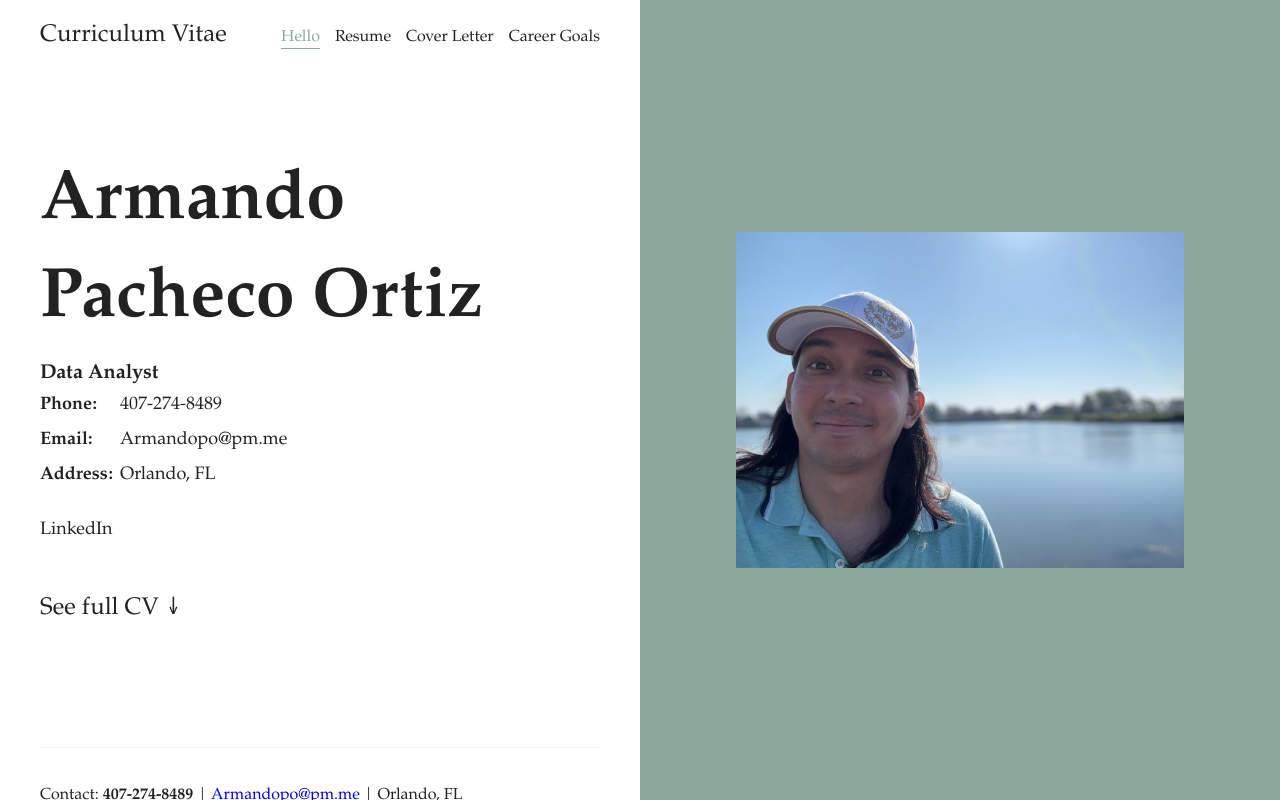
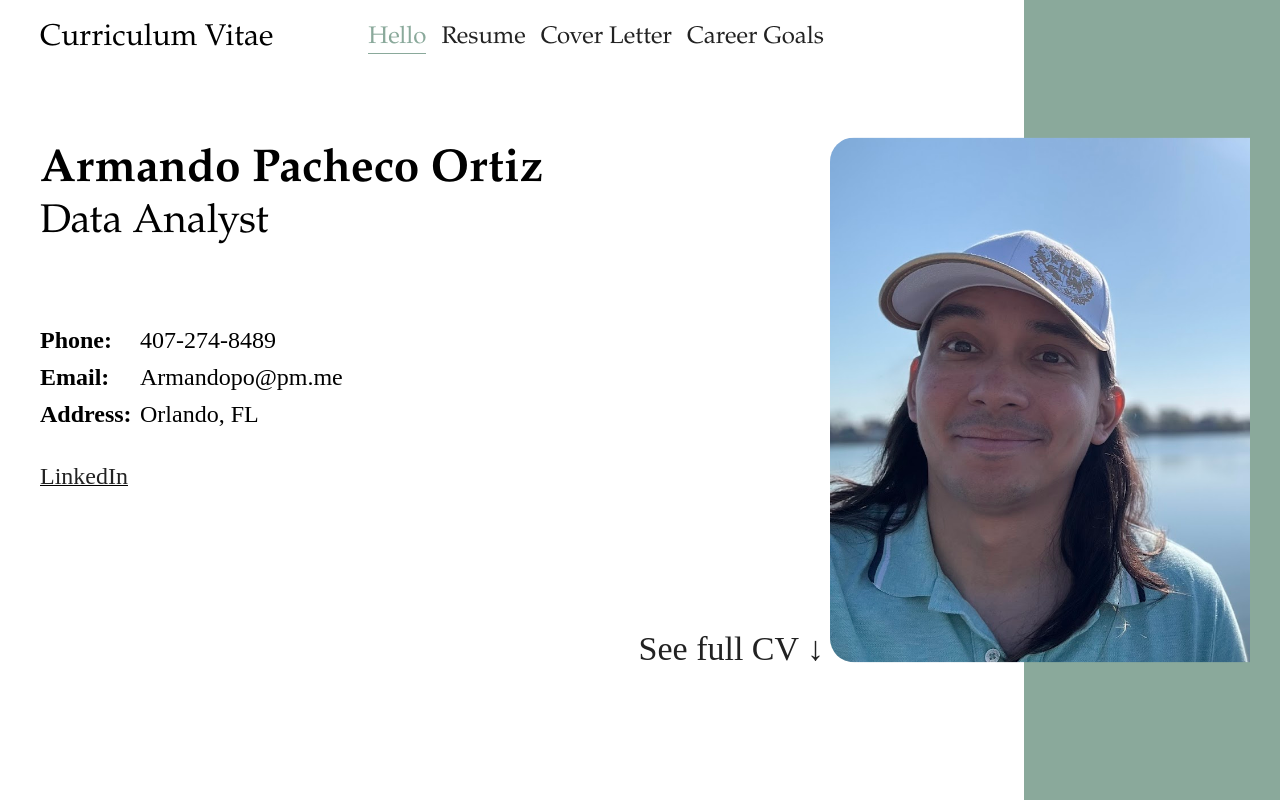
Before and after one commit to ArmandoNox/portfolio-website, a website built with webpack: page index.html in a window 1280 px wide. Built offline with nearby package versions, Linux system fonts and the light colour scheme.

Commit message:
Commit 2

```diff
--- a/css/style.css
+++ b/css/style.css
@@ -1,37 +1,35 @@
 /* Base styles */
-html {
-  color: #222;
-  font-size: 1em;
-  line-height: 1.4;
-}
-
-body {
+html, body {
+  height: 100%;
   margin: 0;
-  padding: 0;
-  font-family: 'Garamond', serif;
+  display: flex;
+  flex-direction: column;
+  overflow: hidden;
 }
 
 /* Main layout */
 main {
+  flex: 1;
   display: flex;
-  height: 100vh;
-}
+  overflow: hidden; }
 
 /* Left column styles */
 .left-column {
-  width: 50%;
+  width: 80%;
+  padding: 0 200px 0 40px;
+  box-sizing: border-box;
   overflow-y: auto;
-  padding: 0 40px;
-  box-sizing: border-box;
 }
+
+
 
 /* Right column styles */
 .right-column {
   position: fixed;
   display: flex;
-  width: 50%;
+  width: 20%;
   height: 100%;
-  background-color: #8aa99b;  /* Sage green color from examples */
+  background-color: #8aa99b;
   right: 0;
   justify-content: center;
   align-items: center;
@@ -39,9 +37,14 @@ main {
 }
 
 .right-column img {
-  max-width: 70%;
-  max-height: 70%;
-  object-fit: cover;
+  width: 700px;
+  position: absolute;
+  right: -250px;
+  top: 50%;
+  transform: translateY(-50%);
+  z-index: 1;
+  clip-path: inset(0 40% 0 0);
+  border-radius: 24px;
 }
 
 /* Header and navigation */
@@ -56,7 +59,7 @@ header {
 .curriculum-header {
   font-family: 'Garamond', serif;
   font-weight: normal;
-  font-size: 24px;
+  font-size: clamp(24px, 30px, 40px);
   margin: 0;
 }
 
@@ -71,6 +74,8 @@ nav li {
   font-family: 'Garamond', serif;
   margin-right: 15px;
   font-weight: normal;
+ font-size: clamp(18px, 24px, 30px);
+
   display: inline-block;
 }
 
@@ -106,16 +111,14 @@ nav li a.active {
 }
 
 /* Introduction section */
-.intro-section {
-  padding-top: 60px;
-}
+
 
 .name-title {
   font-family: 'Garamond', serif;
-  font-size: 70px;
+  font-size: clamp(40px, 46px, 70px);
   font-weight: bold;
-  margin: 0;
-  margin-bottom: 10px;
+ padding-top:  10px;
+  margin-bottom: 0;
 }
 
 .job-title {
@@ -139,32 +142,51 @@ nav li a.active {
 .contact-label {
   font-weight: bold;
   width: 80px;
+  font-size: 24px;
+  margin-right: 20px;
+}
+
+.contact-value {
+  font-size: 24px;
 }
 
 .social-links {
   margin-top: 30px;
+  text-decoration: underline;
+  padding-top: 5px;
+
 }
 
 .social-links a {
   color: #222;
   text-decoration: none;
-  font-size: 18px;
+  font-size: 24px;
+
 }
 
+.social-links a:hover {
+  color: #8aa99b;
+
+}
 .see-cv {
-  margin-top: 50px;
+  margin-top: 140px;
+padding-right: 0;
+  margin-right: 0;
+  text-align: end;
 }
 
 .see-cv a {
   color: #222;
   text-decoration: none;
-  font-size: 24px;
+  font-size: 34px;
   display: inline-block;
   transition: transform 0.3s ease;
 }
 
 .see-cv a:hover {
-  transform: translateY(5px);
+  transform: translateY(10px);
+  color: #8aa99b;
+
 }
 
 .arrow {
@@ -235,11 +257,6 @@ nav li a.active {
   font-size: 18px;
 }
 
-.job-title {
-  font-weight: bold;
-  font-size: 20px;
-  margin-bottom: 5px;
-}
 
 .job-company {
   font-style: italic;
@@ -395,9 +412,10 @@ button[type="submit"]:hover {
 /* Footer */
 footer {
   margin-top: 60px;
-  padding: 20px 0;
+  padding-bottom: 0;
   border-top: 1px solid #eee;
   font-size: 16px;
+  padding-left: 2%;
 }
 
 /* Current date styling */
@@ -429,7 +447,5 @@ footer {
     font-size: 48px;
   }
 
-  .job-title {
-    font-size: 30px;
-  }
+
 }
--- a/index.html
+++ b/index.html
@@ -53,17 +53,15 @@
         </div>
       </section>
     </div>
-
-    <footer>
-      <p>Contact: <strong>407-274-8489</strong> | <a href="mailto:Armandopo@pm.me">Armandopo@pm.me</a> | Orlando, FL</p>
-      <p>&copy; 2025 Armando Pacheco Ortiz. All rights reserved.</p>
-    </footer>
   </div>
 
   <div class="right-column">
     <img src="img/profile.jpg" alt="profile picture">
+
   </div>
 </main>
+
+
 <script>
   document.addEventListener('DOMContentLoaded', function() {
     // Add click handlers to navigation links
```
Also changed, not shown: resume_page.html (+4 -18 lines).
